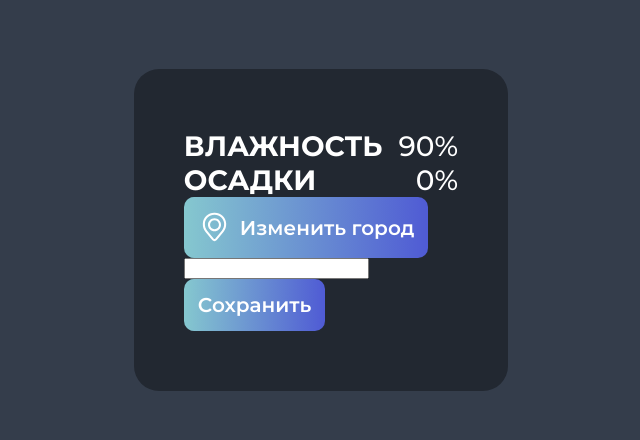
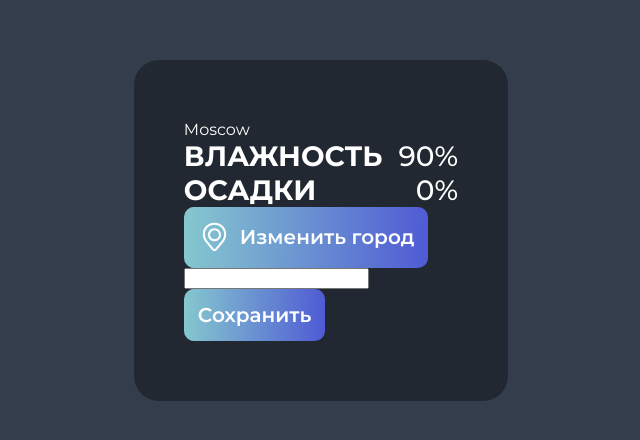
Before and after one commit to AlariCode/21-vuejs, a Vue app: page / in a window 1280 px wide. Shown: the part 178-618 px from the top of the page, without its empty margins (319-959 px from the left). Built offline with nearby package versions, Linux system fonts and the light colour scheme.

Commit message:
Как работает реактивность

```diff
--- a/src/App.vue
+++ b/src/App.vue
@@ -5,14 +5,17 @@ const data = {
   label: "Влажность",
   stat: "90%",
 };
+let savedCity = "Moscow";
 
 function getCity(city) {
   console.log(city);
+  savedCity = city;
 }
 </script>
 
 <template>
   <main class="main">
+    {{ savedCity }}
     <Stat v-bind="data" />
     <Stat label="Осадки" stat="0%" />
     <CitySelect @select-city="getCity" />
```
